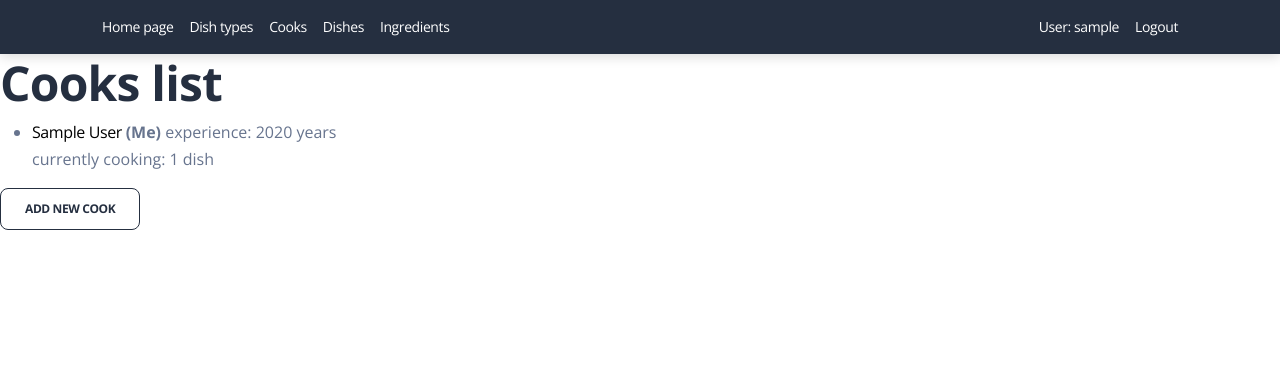
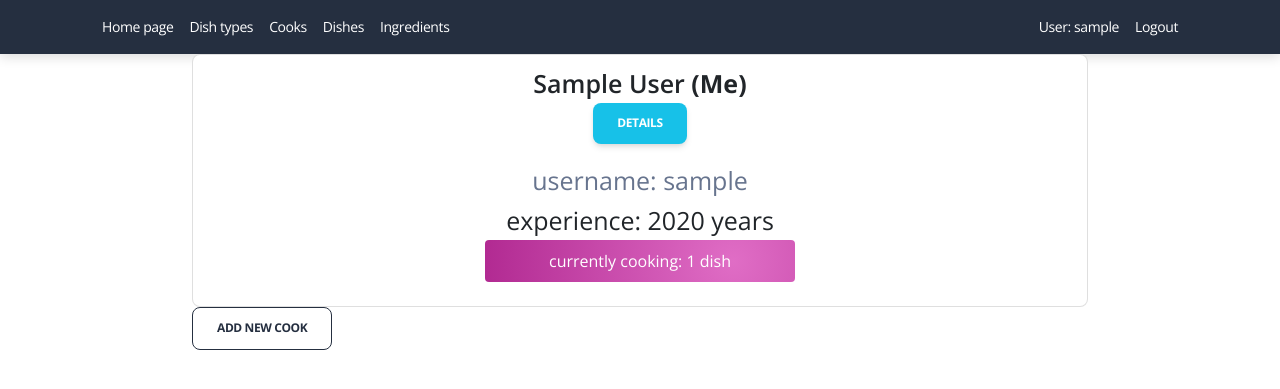
Before and after one commit to WDemidenko/restaurant_kitchen_service, a Django app: page /cooks/ in a window 1280 px wide. Shown: the top 389 px of the page. Run offline with Django 4.2, Linux system fonts and the light colour scheme; a user stored in the database is signed in; tables that the repository leaves empty hold one stand-in row (values such as "Sample post"); some libraries are stand-ins or nearby versions.

Commit message:
revork cook_list page, improve html design

```diff
--- a/templates/base.html
+++ b/templates/base.html
@@ -12,7 +12,15 @@
   <script src="https://kit.fontawesome.com/42d5adcbca.js" crossorigin="anonymous"></script>
 
   <link id="pagestyle" href="/static/assets/css/soft-design-system.css?v=1.0.1" rel="stylesheet" />
-
+  <style>
+    .center-content {
+      display: flex;
+      justify-content: center;
+    }
+    .content-width {
+      width: 70%;
+    }
+  </style>
   </head>
   <body>
 
@@ -20,8 +28,12 @@
       {% include "includes/sidebar.html" %}
     {% endblock %}
 
-    {% block content %}
-    {% endblock %}
+    <div class="center-content">
+      <div class="content-width">
+        {% block content %}
+        {% endblock %}
+      </div>
+    </div>
 
     {% block pagination %}
       {% include "includes/pagination.html" %}
--- a/templates/kitchen/cook_list.html
+++ b/templates/kitchen/cook_list.html
@@ -1,19 +1,57 @@
 {% extends "base.html" %}
 
+{#{% block content %}#}
+{##}
+{#  <h1>Cooks list</h1>#}
+{#  {% if cook_list %}#}
+{#    <ul>#}
+{#      {% for cook in cook_list %}#}
+{#        <li>#}
+{#        <a href="{% url "kitchen:cook-detail" pk=cook.id %}">#}
+{#          {{ cook.first_name }} {{ cook.last_name }}#}
+{#        </a> {% if user.id == cook.id %}<strong>(Me)</strong>{% endif %}#}
+{#          {% if cook.years_of_experience %}#}
+{#            experience: {{ cook.years_of_experience }} year{{ cook.years_of_experience|pluralize }}#}
+{#          {% endif %}#}
+{#          <p>currently cooking: {{ cook.dishes.count }} dish{% if cook.dishes.count != 1 %}es{% endif %}</p>#}
+{#        </li>#}
+{#      {% endfor %}#}
+{#    </ul>#}
+{#  {% else %}#}
+{#    <p>There are no cooks</p>#}
+{#  {% endif %}#}
+{#  <p>#}
+{#    <a href="{% url 'kitchen:cook-create' %}">#}
+{#      <button type="button" class="btn btn-outline-dark">Add new cook</button>#}
+{#    </a>#}
+{#  </p>#}
+{##}
+{#{% endblock %}#}
+
 {% block content %}
+{% if cook_list %}
+  <ul class="list-group list-group-light mx-auto">
+    {% for cook in cook_list %}
+      <li class="list-group-item d-flex justify-content-center align-items-center">
+        <div style="font-size: 25px;">
+          <div class="text-center">
+            <div class="fw-bold">
+              {{ cook.first_name }} {{ cook.last_name }}
+              {% if user.id == cook.id %}<strong>(Me)</strong>{% endif %}
 
-  <h1>Cooks list</h1>
-  {% if cook_list %}
-    <ul>
-      {% for cook in cook_list %}
-        <li>
-        <a href="{% url "kitchen:cook-detail" pk=cook.id %}">
-          {{ cook.first_name }} {{ cook.last_name }}
-        </a> {% if user.id == cook.id %}<strong>(Me)</strong>{% endif %}
+            </div>
+            <a class="link-offset-2 link-offset-3-hover link-underline link-underline-opacity-5 link-underline-opacity-75-hover"
+               href="{% url "kitchen:cook-detail" pk=cook.id %}">
+              <button type="button" class="btn btn-info">details</button>
+            </a>
+
+            <div class="text-muted">username: {{ cook.username }}</div>
             {% if cook.years_of_experience %}
               experience: {{ cook.years_of_experience }} year{{ cook.years_of_experience|pluralize }}
             {% endif %}
-          <p>currently cooking: {{ cook.dishes.count }} dish{% if cook.dishes.count != 1 %}es{% endif %}</p>
+            <p class="text-white bg-gradient-faded-primary py-2 px-6 rounded">currently cooking: {{ cook.dishes.count }} dish{% if cook.dishes.count != 1 %}es{% endif %}</p>
+          </div>
+        </div>
       </li>
     {% endfor %}
   </ul>
@@ -25,5 +63,4 @@
     <button type="button" class="btn btn-outline-dark">Add new cook</button>
   </a>
 </p>
-
 {% endblock %}
```
Also changed, not shown: kitchen/migrations/0004_ingredient_amount.py (added), kitchen/migrations/0005_dish_ingredients.py (added). Lines whose indentation alone changed are shown as unchanged.
